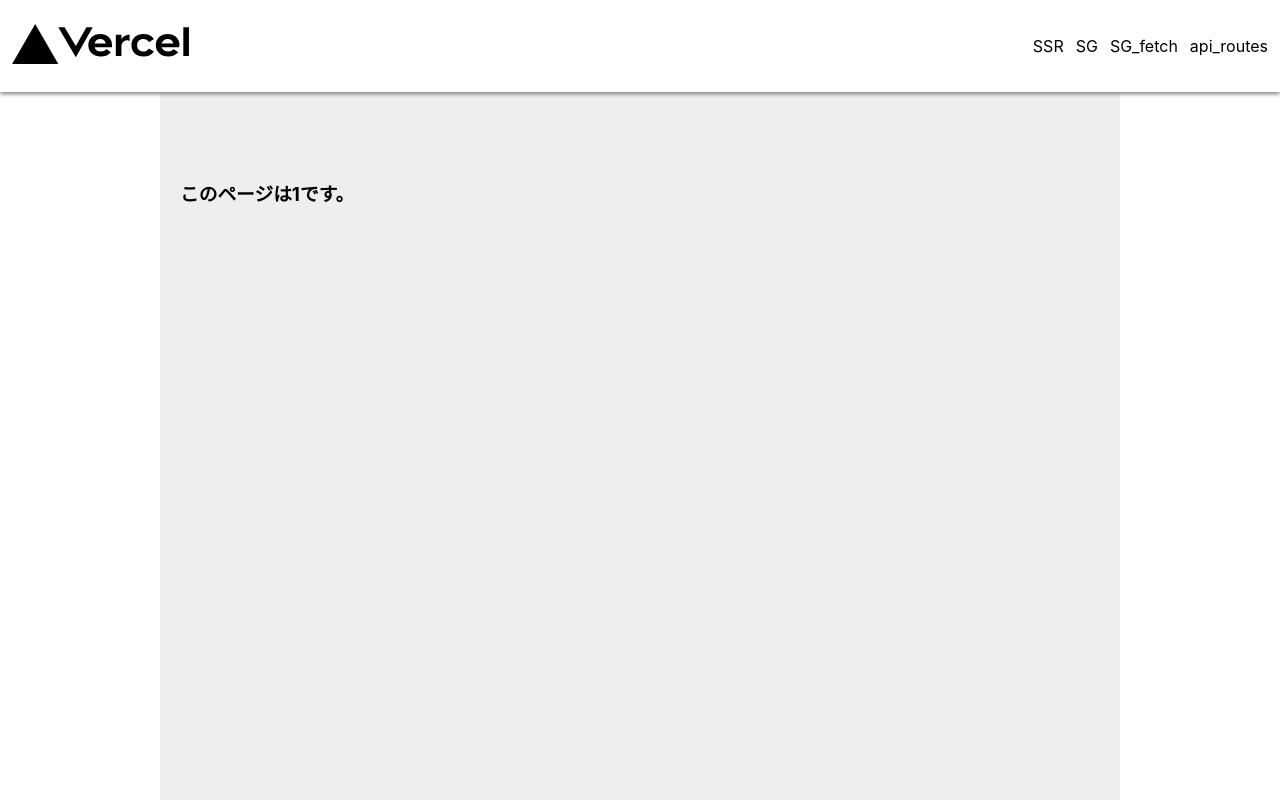
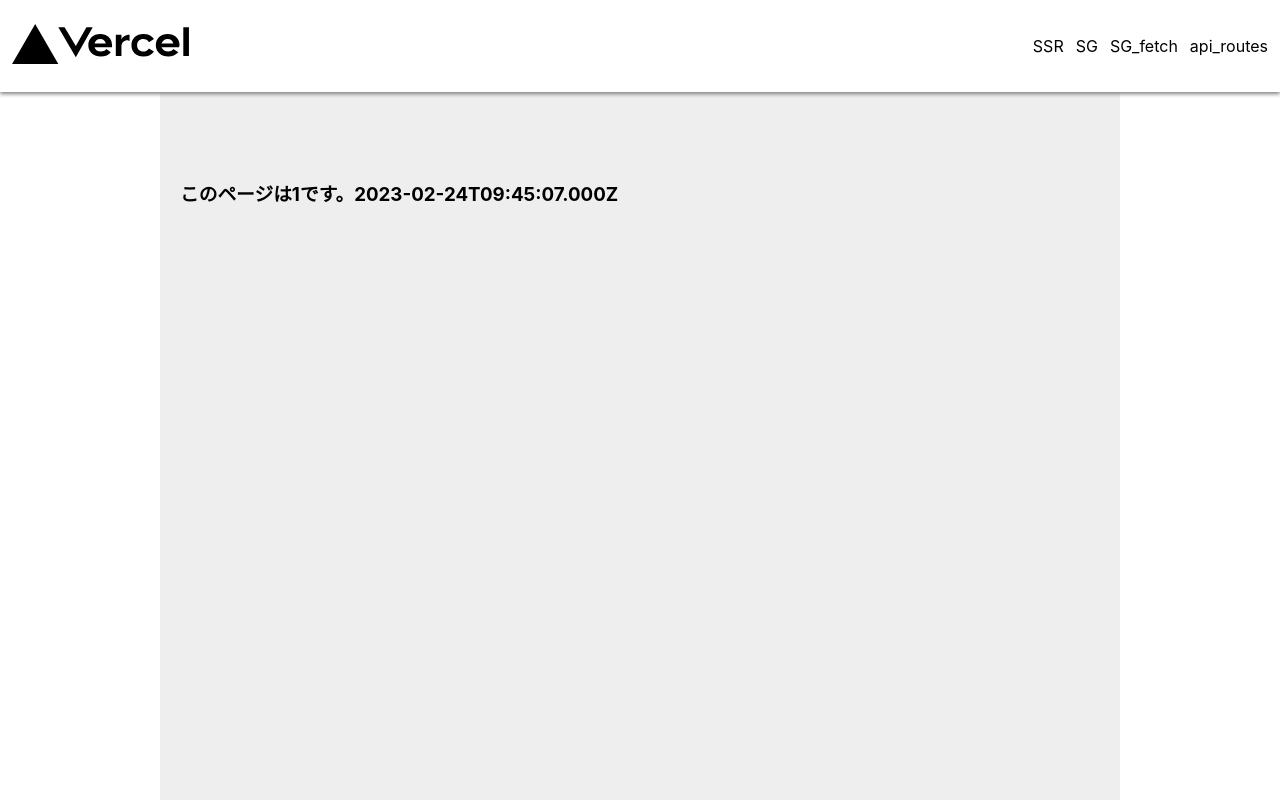
Before and after one commit to hisuihisui/next_js_found, a Next.js app in the folder next_app/: page /SG/1 in a window 1280 px wide. Built offline with nearby package versions, Linux system fonts and the light colour scheme.

Commit message:
ISRの設定

```diff
--- a/next_app/src/pages/SG/[id].js
+++ b/next_app/src/pages/SG/[id].js
@@ -1,6 +1,6 @@
 import { useRouter } from "next/router";
 
-export default function Page({ id }) {
+export default function Page({ id, date }) {
   const router = useRouter();
   // 想定していない値へアクセスしたとき
   // ページが生成されるまでtrue
@@ -9,7 +9,7 @@ export default function Page({ id }) {
     return <h3>Loading...</h3>
   }
 
-  return <h3>このページは{id}です。</h3>;
+  return <h3>このページは{id}です。{date}</h3>;
 }
 
 // SSGで動的ルーティングを使用する際にはgetStaticPaths関数を使用
@@ -46,9 +46,17 @@ export async function getStaticProps({params}) {
   // console.log(context);
   console.log("getStaticProps executed");
 
+  const date = new Date;
+
   return {
     props: {
       id: params.id,
+      // date型を文字列へ変換
+      date: date.toJSON(),
     },
+    // ISRの設定
+    // getStaticPropsに設定する
+    // これだと5秒感覚
+    revalidate: 5,
   };
 }
```
